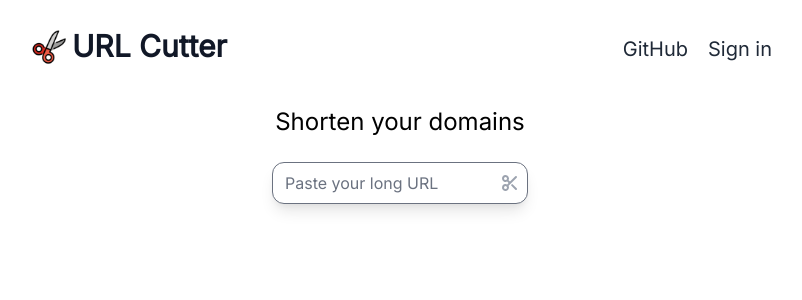
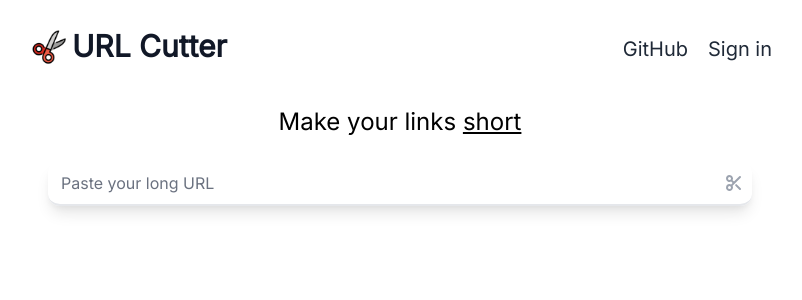
Before and after one commit to PumPum7/url-shortener, a Next.js app: page / in a window 1280 px wide. Shown: the top 300 px of the page, without its empty margins (240-1042 px from the left). Built offline with nearby package versions, Linux system fonts and the light colour scheme; what @tailwindcss/typography would draw is missing.

Commit message:
improved UI added link checkers

```diff
--- /dev/null
+++ b/src/components/Icons.tsx
@@ -0,0 +1,52 @@
+export const Loading = ({
+    classNames,
+}: {
+    classNames: string;
+}): JSX.Element => {
+    return (
+        <div className={classNames}>
+            <svg
+                className="animate-spin -ml-1 mr-3 h-5 w-5"
+                xmlns="http://www.w3.org/2000/svg"
+                fill="none"
+                viewBox="0 0 24 24">
+                <circle
+                    className="opacity-25"
+                    cx="12"
+                    cy="12"
+                    r="10"
+                    stroke="currentColor"
+                    strokeWidth="4"></circle>
+                <path
+                    className="opacity-75"
+                    fill="currentColor"
+                    d="M4 12a8 8 0 018-8V0C5.373 0 0 5.373 0 12h4zm2 5.291A7.962 7.962 0 014 12H0c0 3.042 1.135 5.824 3 7.938l3-2.647z"></path>
+            </svg>
+        </div>
+    );
+};
+
+export const Scissors = ({
+    onClick,
+    classNames,
+}: {
+    onClick: () => void;
+    classNames: string;
+}): JSX.Element => {
+    return (
+        <div className={classNames} onClick={async (e) => await onClick()}>
+            <svg
+                xmlns="http://www.w3.org/2000/svg"
+                className="h-5 w-5"
+                viewBox="0 0 20 20"
+                fill="currentColor">
+                <path
+                    fillRule="evenodd"
+                    d="M5.5 2a3.5 3.5 0 101.665 6.58L8.585 10l-1.42 1.42a3.5 3.5 0 101.414 1.414l8.128-8.127a1 1 0 00-1.414-1.414L10 8.586l-1.42-1.42A3.5 3.5 0 005.5 2zM4 5.5a1.5 1.5 0 113 0 1.5 1.5 0 01-3 0zm0 9a1.5 1.5 0 113 0 1.5 1.5 0 01-3 0z"
+                    clipRule="evenodd"
+                />
+                <path d="M12.828 11.414a1 1 0 00-1.414 1.414l3.879 3.88a1 1 0 001.414-1.415l-3.879-3.879z" />
+            </svg>
+        </div>
+    );
+};
--- a/src/pages/index.tsx
+++ b/src/pages/index.tsx
@@ -1,5 +1,7 @@
 import Head from "next/head";
 import React, { useState, useEffect } from "react";
+
+import { Scissors, Loading} from "@components/Icons"
 
 import { createShortURL, FUNCTIONS_DOMAIN } from "@functions/urlHandlers";
 
@@ -9,19 +11,34 @@ export default function Home() {
     const [inputLink, setInputLink] = useState<string>("");
     const [shortUrl, setShortUrl] = useState<string>("");
     const [uploadError, setUploadError] = useState<boolean>(false);
+    const [loading, setLoading] = useState<boolean>(false);
+
+    useEffect(() => {
+        setTimeout(() => {
+            setUploadError(false)
+        }, 5000)
+    }, [uploadError])
 
     const shortenUrl = async () => {
         try {
-            const result = (await createShortURL(inputLink)) as URL;
-            setShortUrl(result.short);
+            setLoading(true);
+            if (inputLink.replaceAll(" ", "") === "" || !inputLink.includes(".")) {
+                setLoading(false)
+                setUploadError(true)
+            } else {
+                if (!inputLink.startsWith("http")) {
+                    setInputLink("https://" + inputLink);
+                }
+                const result = (await createShortURL(
+                    inputLink
+                )) as URL;
+                setShortUrl(result.short);
+                setLoading(false);
+            }
         } catch {
             setUploadError(true);
         }
     };
-
-    useEffect(() => {
-        console.log(shortUrl);
-    }, [shortUrl]);
 
     return (
         <>
@@ -30,45 +47,54 @@ export default function Home() {
             </Head>
             <div className="container">
                 <h1 className="text-center text-2xl pt-2">
-                    Shorten your domains
+                    Make your links <span className="underline">short</span>
                 </h1>
                 <div>
-                    <form className="flex pb-6">
-                        <div className="mx-auto relative w-64 pt-6">
+                    <form
+                        className="flex pb-6"
+                        onSubmit={async (e) => {
+                            e.preventDefault();
+                            await shortenUrl();
+                        }}>
+                        <div className="relative mt-6 mx-auto rounded-xl border-b-2 shadow-lg w-full">
                             <input
                                 type="text"
                                 placeholder="Paste your long URL"
-                                className="mx-auto rounded-xl shadow-lg w-full"
+                                className="w-full border-transparent bg-transparent rounded-xl"
                                 onChange={(e) => setInputLink(e.target.value)}
                             />
-                            <div
-                                className="cursor-pointer absolute inset-y-0 right-0 flex items-center px-2 mt-6 rounded-xl hover:shadow-md text-gray-400 hover:text-purple-500"
-                                onClick={async (e) => await shortenUrl()}>
-                                <svg
-                                    xmlns="http://www.w3.org/2000/svg"
-                                    className="h-5 w-5"
-                                    viewBox="0 0 20 20"
-                                    fill="currentColor">
-                                    <path
-                                        fillRule="evenodd"
-                                        d="M5.5 2a3.5 3.5 0 101.665 6.58L8.585 10l-1.42 1.42a3.5 3.5 0 101.414 1.414l8.128-8.127a1 1 0 00-1.414-1.414L10 8.586l-1.42-1.42A3.5 3.5 0 005.5 2zM4 5.5a1.5 1.5 0 113 0 1.5 1.5 0 01-3 0zm0 9a1.5 1.5 0 113 0 1.5 1.5 0 01-3 0z"
-                                        clipRule="evenodd"
+                            {loading ? (
+                                <>
+                                    <Loading classNames="cursor-wait absolute inset-y-0 right-0 flex items-center px-2 rounded-xl text-purple-500" />
+                                </>
+                            ) : uploadError ? "" : (
+                                <>
+                                    <Scissors onClick={async () => await shortenUrl()}
+                                    classNames="cursor-pointer absolute inset-y-0 right-0 flex items-center px-2 rounded-xl hover:shadow-md text-gray-400 hover:text-purple-500"
                                     />
-                                    <path d="M12.828 11.414a1 1 0 00-1.414 1.414l3.879 3.88a1 1 0 001.414-1.415l-3.879-3.879z" />
-                                </svg>
-                            </div>
+                                </>
+                            )}
                         </div>
                     </form>
                     {shortUrl !== "" ? (
                         <div className="text-center">
-                            <p><a href={FUNCTIONS_DOMAIN + "/s/" + shortUrl} target="_blank">{FUNCTIONS_DOMAIN}/s/{shortUrl}</a></p>
+                            <p>
+                                <a
+                                    href={FUNCTIONS_DOMAIN + "/s/" + shortUrl}
+                                    target="_blank">
+                                    {FUNCTIONS_DOMAIN}/s/{shortUrl}
+                                </a>
+                            </p>
                         </div>
                     ) : (
                         ""
                     )}
                     {uploadError ? (
                         <div className="text-center text-red-500">
-                            <p>An error occurred please try again!</p>
+                            <p>
+                                An error occurred please try again! Make sure
+                                that the input URL was valid.
+                            </p>
                         </div>
                     ) : (
                         ""
```
